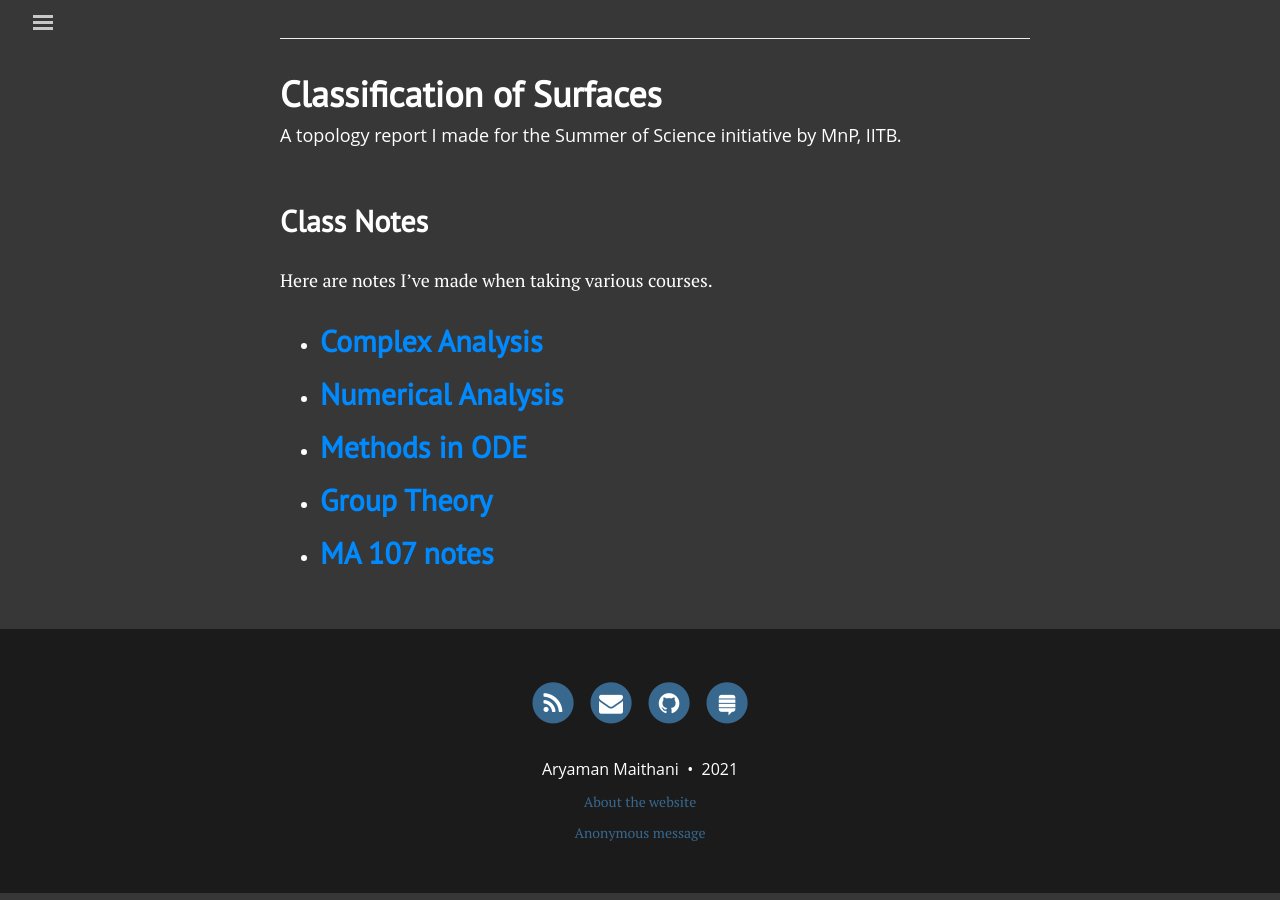
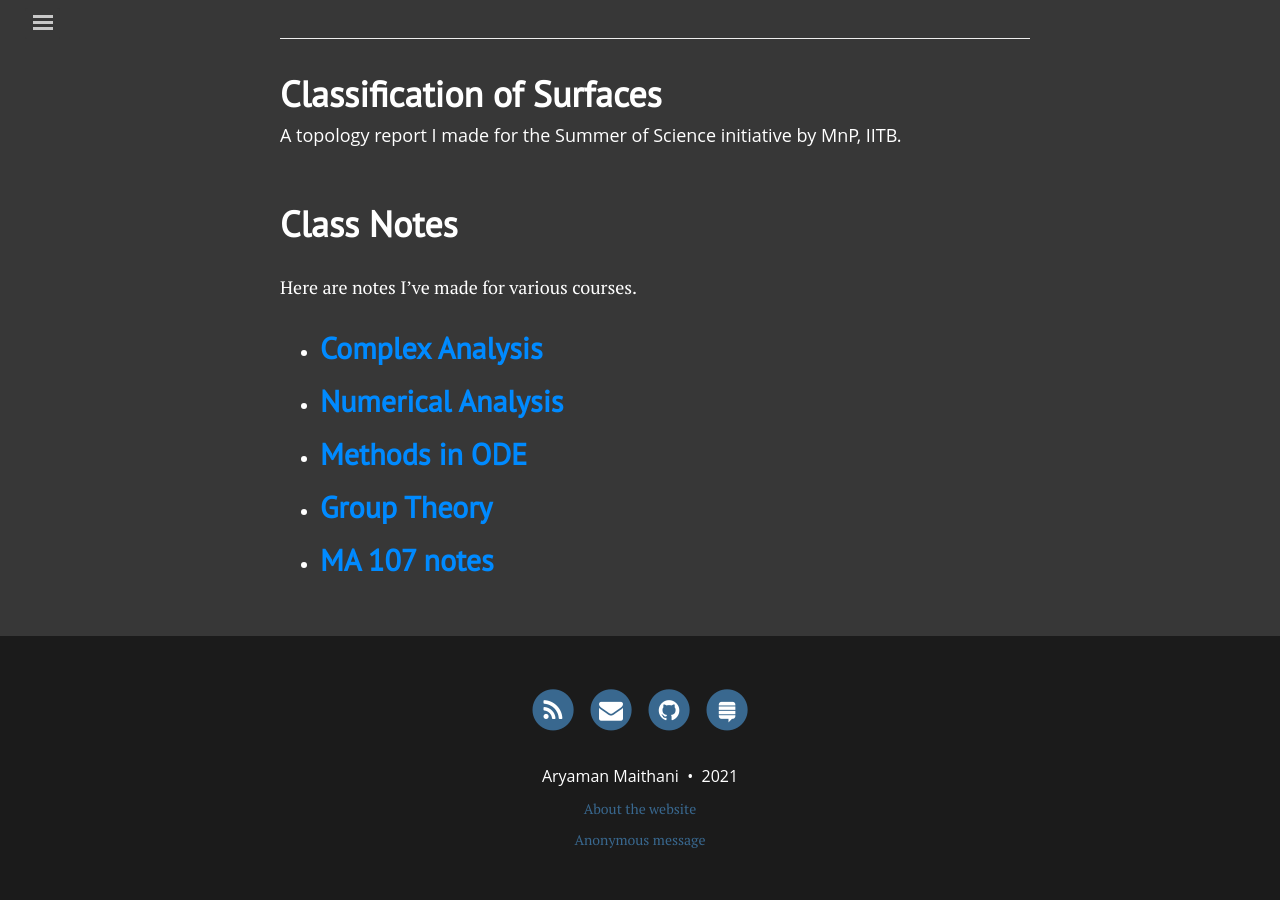
Before and after one commit to aryamanmaithani/math, a Jekyll site: the page built from index.md, in a window 1280 px wide and 900 px high, scrolled down 950 px. Built offline with Jekyll 4.4.1, drawn with Linux system fonts in a browser that asks for light colours; nearby versions of some CDN libraries; formulas are drawn with MathJax 3.

Commit message:
aesthetic changes

```diff
--- a/index.md
+++ b/index.md
@@ -27,8 +27,8 @@ To view those, you can go to the appropriate folder that you may find [here](htt
     {%- endfor -%}
 </div>
 
-## Class Notes
-Here are notes I've made when taking various courses.
+# Class Notes
+Here are notes I've made for various courses.
 
 <ul>
   {%- for blink in site.data.notes-links -%}
```
